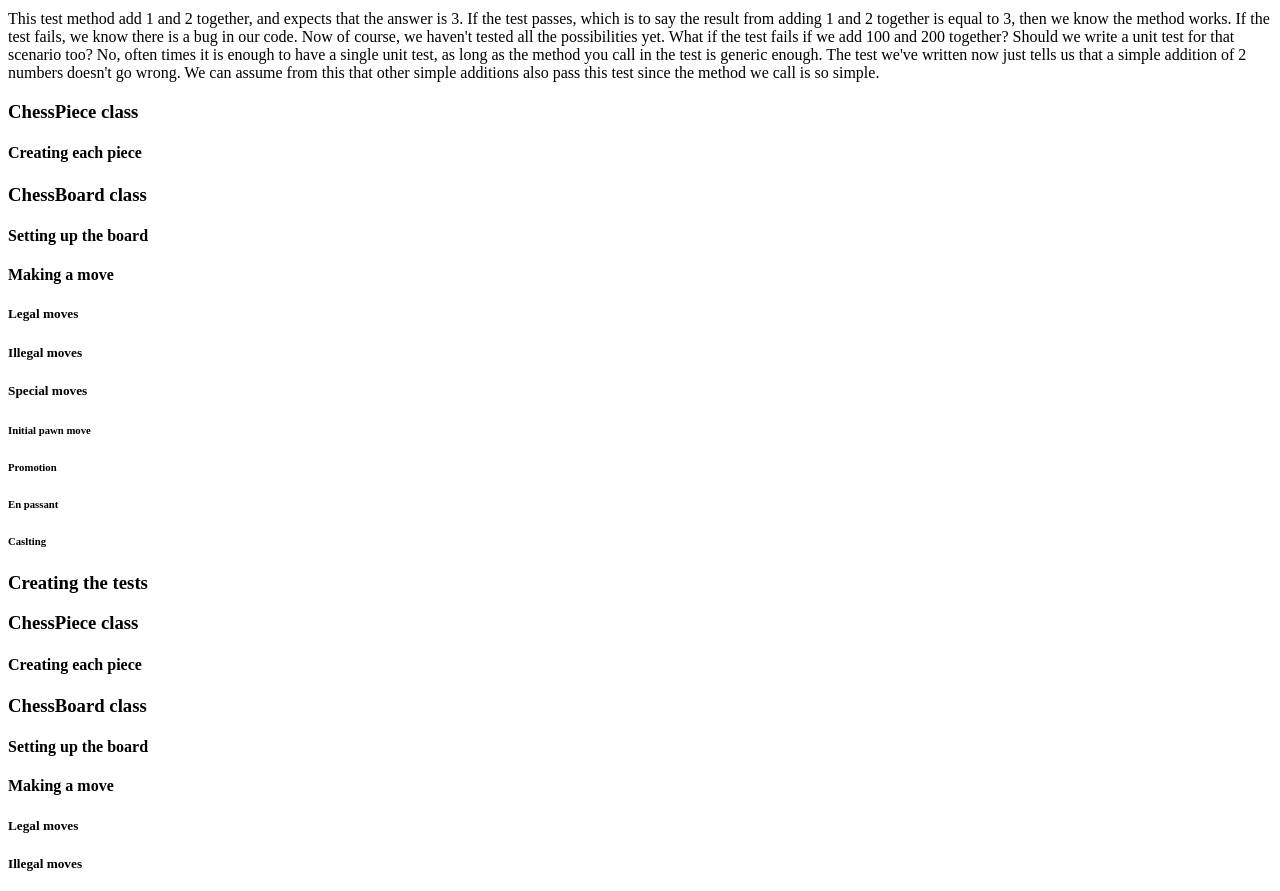
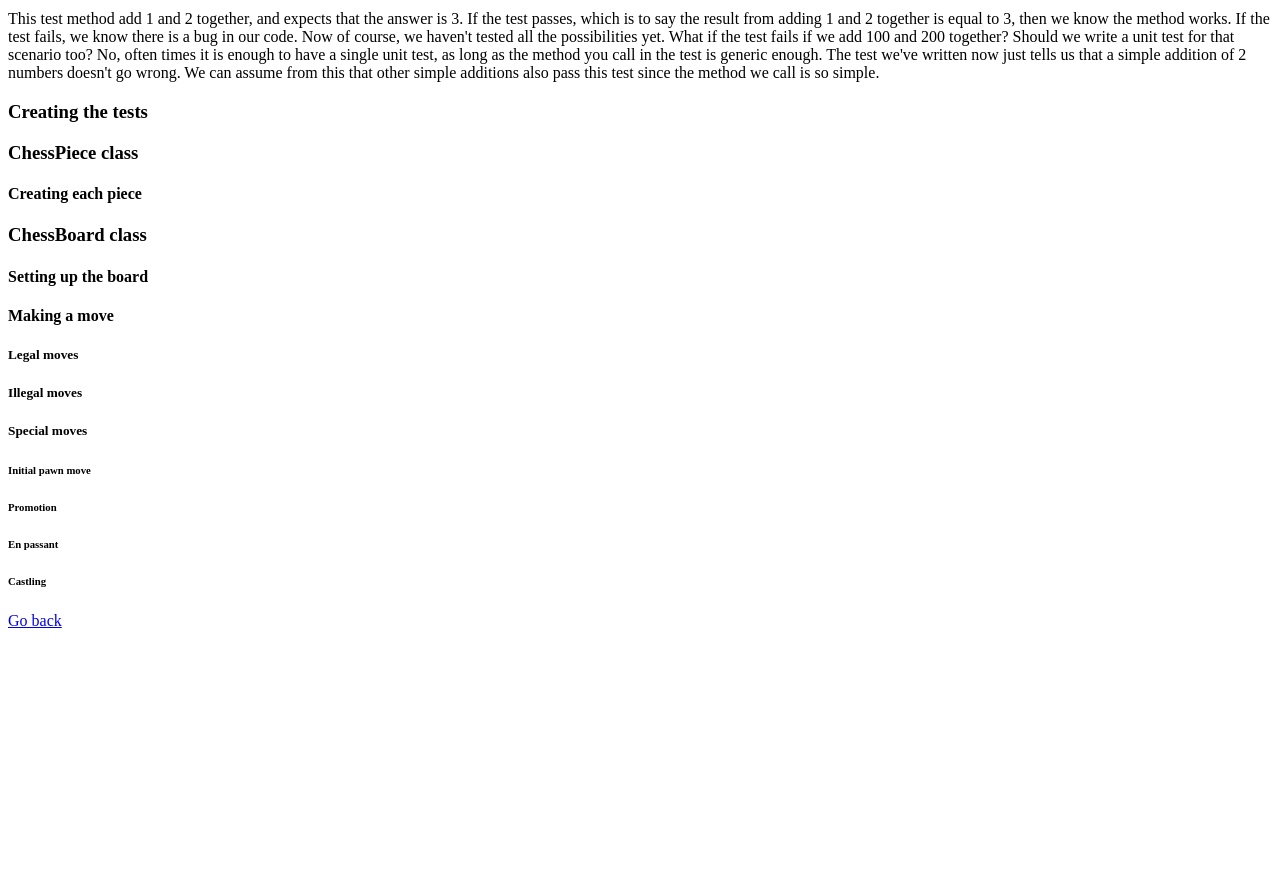
Before and after one commit to LarsGast/LarsGast.github.io, a plain HTML site: page test-driven-development-with-chess.html in a window 1280 px wide. Shown: the part 930-1821 px from the top of the page. After the commit the page ends 1568 px from the top, so only its background shows below. Drawn offline with Linux system fonts and the light colour scheme.

Commit message:
Fix merge stuff

```diff
--- a/test-driven-development-with-chess.html
+++ b/test-driven-development-with-chess.html
@@ -56,81 +56,6 @@ public static void shouldAdd()
 }</code></pre>
                         This test method add 1 and 2 together, and expects that the answer is 3. If the test passes, which is to say the result from adding 1 and 2 together is equal to 3, then we know the method works. If the test fails, we know there is a bug in our code. Now of course, we haven't tested all the possibilities yet. What if the test fails if we add 100 and 200 together? Should we write a unit test for that scenario too? No, often times it is enough to have a single unit test, as long as the method you call in the test is generic enough. The test we've written now just tells us that a simple addition of 2 numbers doesn't go wrong. We can assume from this that other simple additions also pass this test since the method we call is so simple.
                     </p>
-                </section>
-
-            </section>
-            <section>
-                <h3>ChessPiece class</h3>
-                <p>
-
-                </p>
-                <section>
-                    <h4>Creating each piece</h4>
-                    <p>
-
-                    </p>
-                </section>
-            </section>
-
-            <section>
-                <h3>ChessBoard class</h3>
-                <p>
-
-                </p>
-                <section>
-                    <h4>Setting up the board</h4>
-                    <p>
-
-                    </p>
-                </section>
-
-                <section>
-                    <h4>Making a move</h4>
-                    <p>
-
-                    </p>
-                    <section>
-                        <h5>Legal moves</h5>
-                        <p>
-
-                        </p>
-                    </section>
-                    <section>
-                        <h5>Illegal moves</h5>
-                        <p>
-
-                        </p>
-                    </section>
-                    <section>
-                        <h5>Special moves</h5>
-                        <p>
-
-                        </p>
-                        <section>
-                            <h6>Initial pawn move</h6>
-                            <p>
-
-                            </p>
-                        </section>
-                        <section>
-                            <h6>Promotion</h6>
-                            <p>
-
-                            </p>
-                        </section>
-                        <section>
-                            <h6>En passant</h6>
-                            <p>
-
-                            </p>
-                        </section>
-                        <section>
-                            <h6>Caslting</h6>
-                            <p>
-
-                            </p>
-                        </section>
-                    </section>
                 </section>
             </section>
 
```
